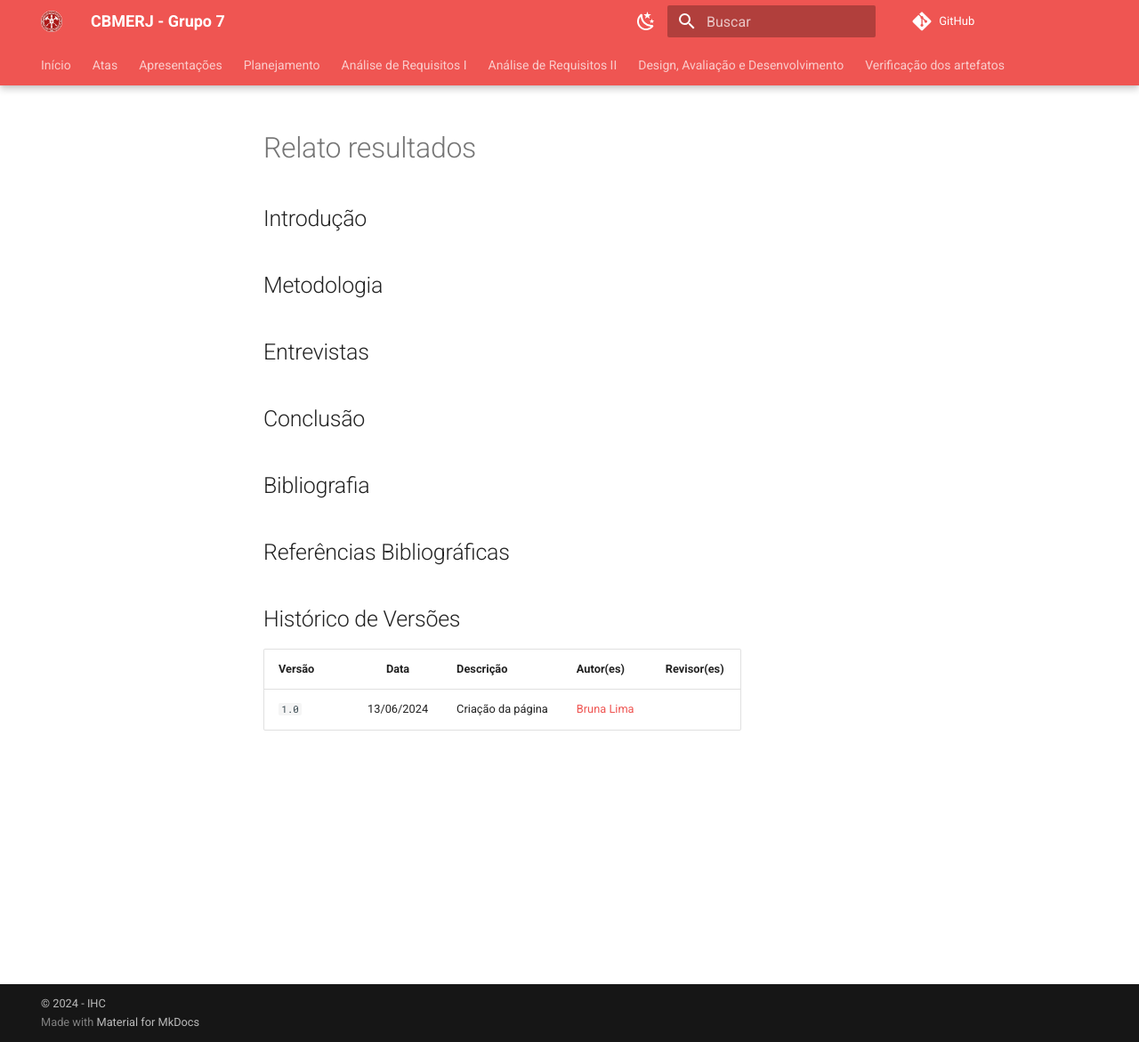
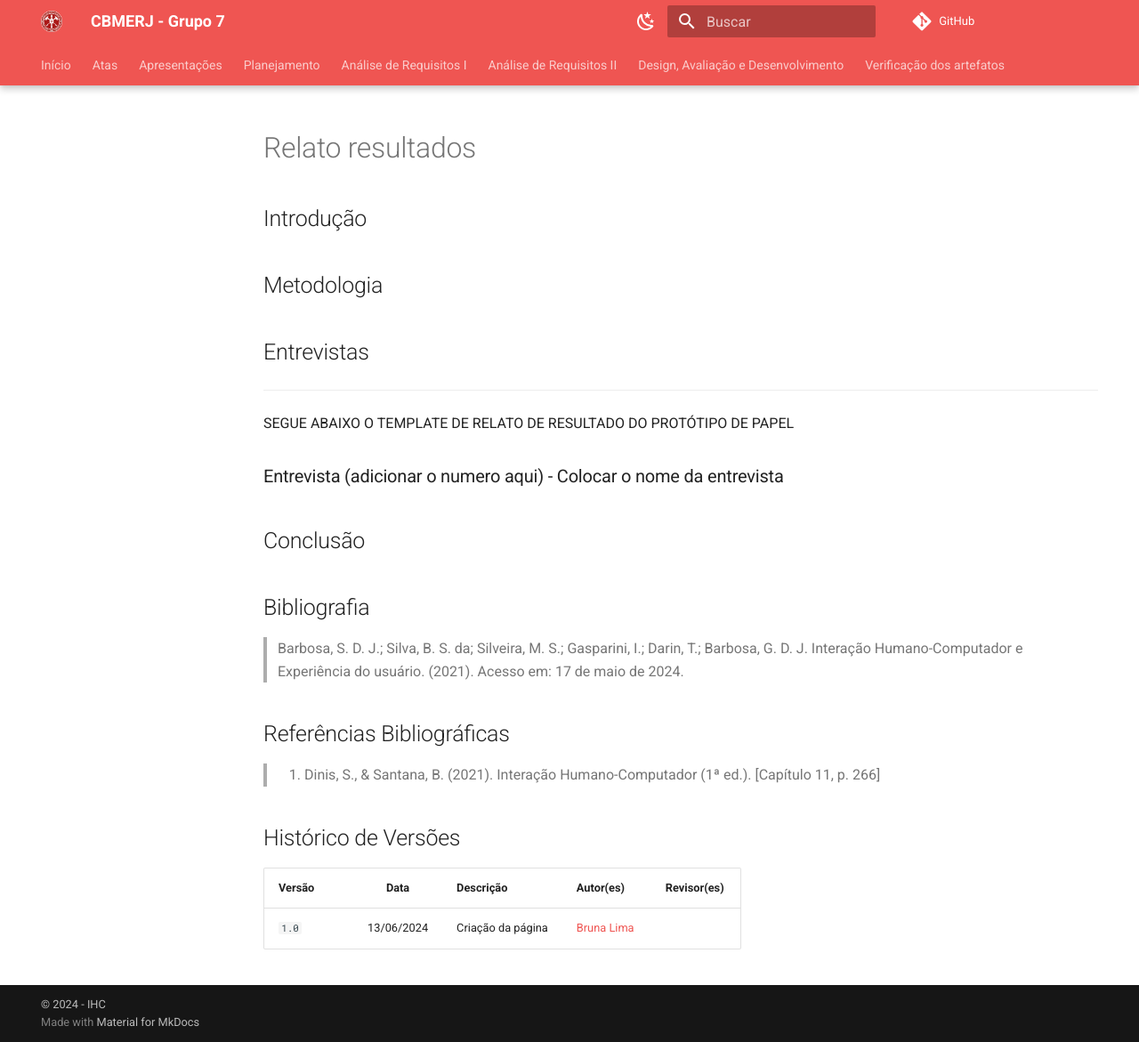
Before and after one commit to Interacao-Humano-Computador/2024.1-CBMERJ, an MkDocs documentation site: the page built from docs/design_avaliacao_desenvolvimento/nivel_2/prototipo_papel/relato_resultados.md, in a window 1280 px wide and 1171 px high. Shown: the whole window at 89% size. Built offline with MkDocs 1.6.1 and Material for MkDocs 9.7.7, drawn with Linux system fonts in a browser that asks for light colours; comment, search, counter and statistics services are not loaded; some of the changed lines change nothing that is shown.

```diff
--- a/docs/design_avaliacao_desenvolvimento/nivel_2/prototipo_papel/relato_resultados.md
+++ b/docs/design_avaliacao_desenvolvimento/nivel_2/prototipo_papel/relato_resultados.md
@@ -5,13 +5,13 @@
 
 ## Entrevistas
 
-<!--
+
 --------------------------------------------------------------------------------------------------------------
 
 SEGUE ABAIXO O TEMPLATE DE RELATO DE RESULTADO DO PROTÓTIPO DE PAPEL
 
 ### Entrevista (adicionar o numero aqui) - Colocar o nome da entrevista
-
+<!--
 <center>
 
 [Link para o vídeo](Adicionar o link do vídeo no youtube)
@@ -30,7 +30,7 @@
 - **Perfil do usuário:** antes de realizarmos a estrevista para o protótipo de papel, procuramos perguntar a(ao) (COLOQUE O NOME DA PESSOA AQUI) se ela tem as seguintes características presentes no [perfil do usuário](../../../analise_requisitos_1/perfil_usuario.md), e concluímos que essa pessoa selecionada possui em maioria os atributos que a fazem estar dentro do perfil do usuário:
 
     - idade entre 18 e 24 anos
-    - estar no centro-oeste e no sudeste
+    - morar no centro oeste ou sudeste
     - possuir familiaridade com a tecnologia
     - escolaridade: ensino médio
     - gênero predominantemente feminino
@@ -40,9 +40,20 @@
 
 <center>
 
-tabela das perguntas ainda serão definidas
+| Número |                                                              Pergunta                                                               |     Respostas     |
+| :----: | :--------------------------------------------------------------------------------------------------------------------------------- | :------------------------: |
+|   1   |  Qual o seu nome?                                                           |   (COLOCAR RESPOSTA AQUI)      |
+|   2   |  Qual a sua idade?                                            |   (COLOCAR RESPOSTA AQUI)      |
+|   3   |  Possui facilidade com a tecnologia?|   (COLOCAR RESPOSTA AQUI)       |
+|   4   |  você conseguiu operar o sistema com tranquilidade? |    sim/não    |
+|   5   |  ao final, você conseguiu atingir o seu objetivo? |   sim/não    |
+|   6   |  você conseguiu entender o que acontecia de um passo para o outro?          |   sim/não   |
+|   7   |  com o passar dos passos, você se sentiu motivado para continuar o processo?   | sim/não  |
+|   8   |  as instruções e informações foram claras? Explique sua resposta                                   |  (COLOCAR RESPOSTA AQUI)   |
+|   9   |  em algum momento, você se sentiu confuso? Explique sua resposta                                                                |   (COLOCAR RESPOSTA AQUI)  |
+|  10   |  sugestão de melhoria? Explique sua resposta                                                           |   (COLOCAR RESPOSTA AQUI)     |
 
-**Fonte** - [Bruna Lima](https://github.com/libruna), [Daniela Alarcão](https://github.com/danialarcao), [Genilson Junior](https://github.com/manuziny), [Lucas Avelar](https://github.com/LucasAvelar2711), [Mariana Letícia](https://github.com/Marianannn) e [Pedro Henrique](https://github.com/PedroHhenriq).
+**Fonte** - Dinis, S., & Santana, B. (2021). Interação Humano-Computador (1ª ed.). [Capítulo 11, p. 266] e [Lucas Avelar](https://github.com/LucasAvelar2711), [Mariana Letícia](https://github.com/Marianannn) .
 
 **Tabela (ADICIONAR O NUMERO DA TABELA AQUI)** - Roteiro de perguntas da entrevista.
 
@@ -71,13 +82,15 @@
 - **Sugestões de melhoria:**
     - ADICIONAR EM TÓPICOS SUGESTÕES DE MELHORIA
 
- -->
+  -->
 
 ## Conclusão
 
 ## Bibliografia
+> Barbosa, S. D. J.; Silva, B. S. da; Silveira, M. S.; Gasparini, I.; Darin, T.; Barbosa, G. D. J. Interação Humano-Computador e Experiência do usuário. (2021). Acesso em: 17 de maio de 2024.
 
 ## Referências Bibliográficas
+> 1. Dinis, S., & Santana, B. (2021). Interação Humano-Computador (1ª ed.). [Capítulo 11, p. 266]
 
 ## Histórico de Versões
 
```
